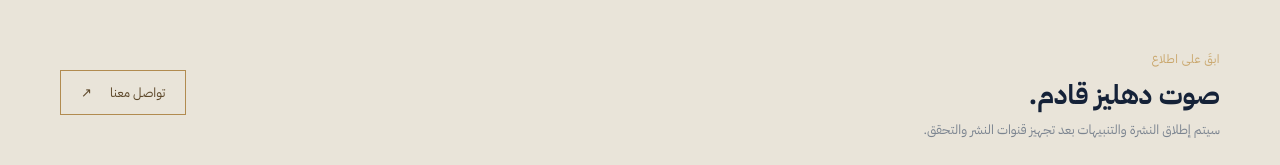
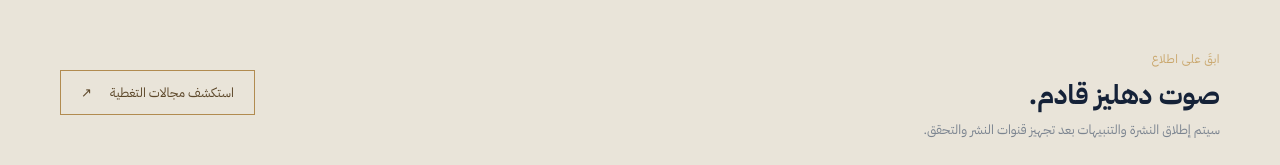
Before and after one commit to DSTWR/DAHLEEZ, a plain HTML site: page index.html in a window 1280 px wide. Shown: the part 2105-2270 px from the top of the page. Drawn offline with Linux system fonts and the light colour scheme.

Commit message:
Remove placeholder contact address from launch page

```diff
--- a/index.html
+++ b/index.html
@@ -25,7 +25,7 @@
 </section>
 <section class="dark-band" id="about"><div class="wrap about-grid"><div><span class="kicker">منهجنا</span><h2>الحقيقة أولاً،<br><em>والخبر كما هو.</em></h2></div><div class="about-text"><p>دهليز وكالة أخبار عربية مستقلة قيد التأسيس. نؤمن أن السرعة لا تعفي من التحقق، وأن الثقة تُبنى بالمصادر الواضحة والتصحيح الصريح والفصل بين الخبر والرأي.</p><div class="values"><span>01 / الدقة</span><span>02 / الاستقلال</span><span>03 / الشفافية</span><span>04 / الشمول</span></div></div></div></section>
 <section class="section wrap" id="coverage"><div class="section-head"><div><span class="kicker">مجالات التغطية</span><h2>كل ما يشكّل عالمنا</h2></div></div><div class="topics"><a id="world" href="#latest"><span>01</span><b>العالم والسياسة</b><small>تطورات وتحولات دولية</small></a><a id="business" href="#latest"><span>02</span><b>الاقتصاد والأعمال</b><small>أسواق ومال وشركات</small></a><a id="tech" href="#latest"><span>03</span><b>التقنية والذكاء الاصطناعي</b><small>ابتكار ومستقبل رقمي</small></a><a id="science" href="#latest"><span>04</span><b>العلوم والفضاء</b><small>اكتشافات ومعرفة</small></a><a id="sports" href="#latest"><span>05</span><b>الرياضة والمجتمع</b><small>إنجازات وقصص إنسانية</small></a></div></section>
-<section class="newsletter"><div class="wrap news-inner"><div><span class="kicker">ابقَ على اطلاع</span><h2>صوت دهليز قادم.</h2><p>سيتم إطلاق النشرة والتنبيهات بعد تجهيز قنوات النشر والتحقق.</p></div><a class="outline-btn" href="mailto:news@dahlez.example">تواصل معنا <span>↗</span></a></div></section>
+<section class="newsletter"><div class="wrap news-inner"><div><span class="kicker">ابقَ على اطلاع</span><h2>صوت دهليز قادم.</h2><p>سيتم إطلاق النشرة والتنبيهات بعد تجهيز قنوات النشر والتحقق.</p></div><a class="outline-btn" href="#coverage">استكشف مجالات التغطية <span>↗</span></a></div></section>
 </main>
 <footer><div class="wrap footer-inner"><a class="brand footer-brand" href="#"><img src="assets/brand/mark.svg" alt=""><span><b>دهليز</b><small>DAHLEEZ</small></span></a><p>الحقيقة أولاً، والخبر كما هو.</p><small>© <span id="year"></span> DAHLEEZ. جميع الحقوق محفوظة.</small></div></footer>
 <div class="search-panel" id="searchPanel" hidden><div class="wrap search-inner"><input id="searchInput" type="search" placeholder="ابحث في دهليز..." aria-label="ابحث"><button id="searchClose">إغلاق</button></div><p class="wrap">البحث سيتاح عند إطلاق المحتوى الإخباري.</p></div>
```
